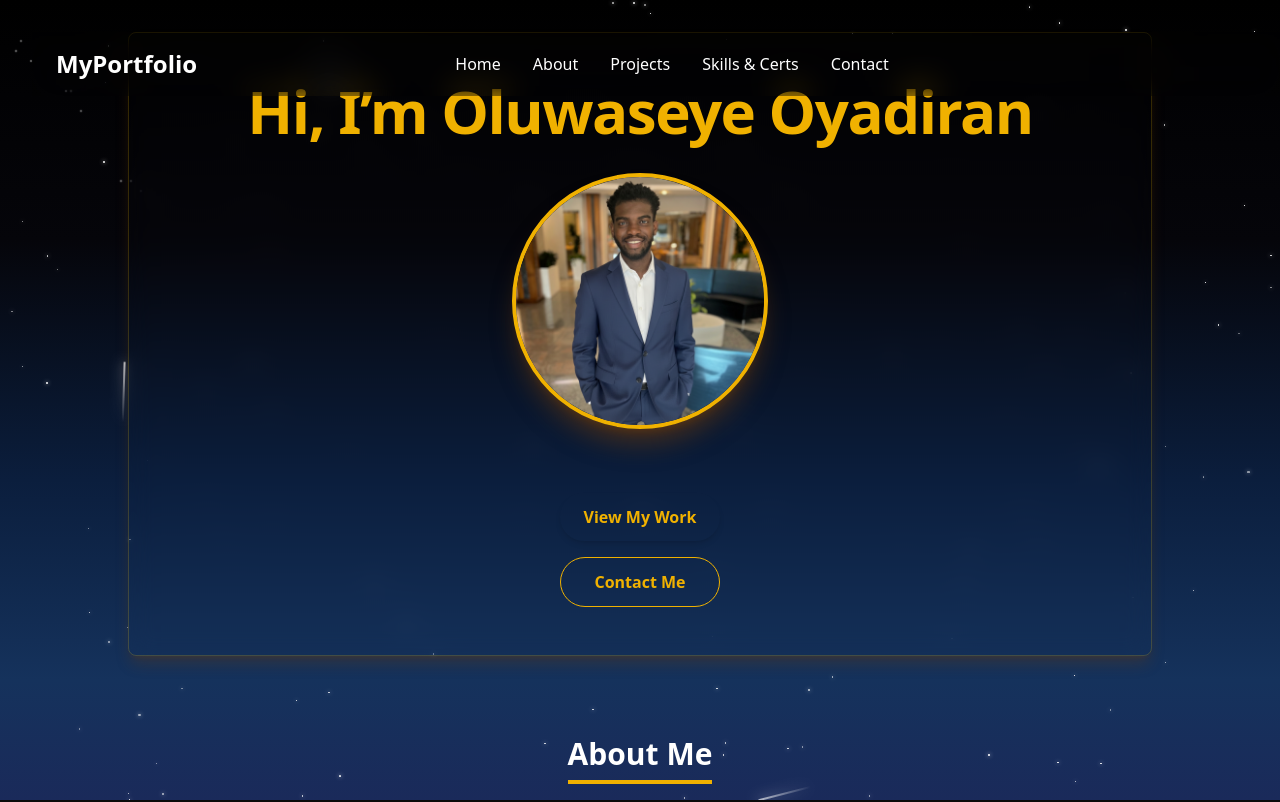
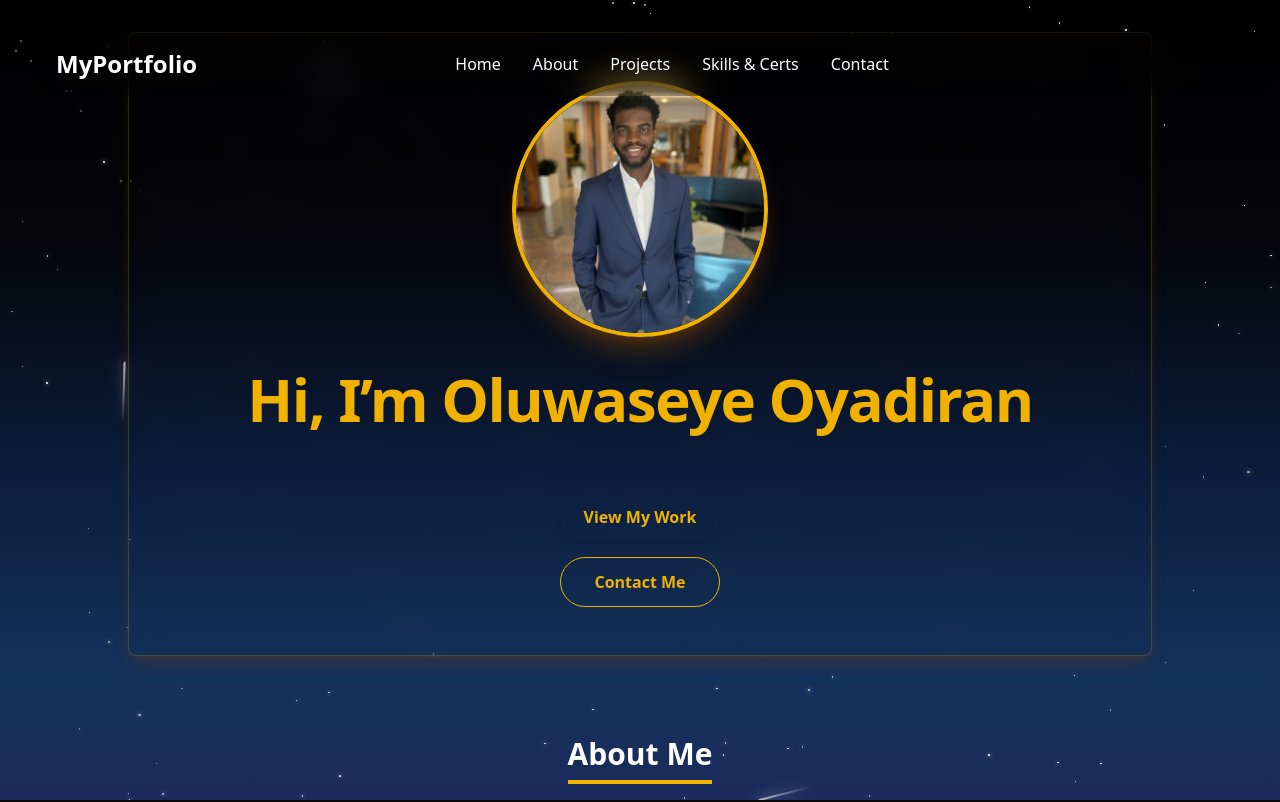
Before and after one commit to seyeoyadiran/Portfolio, a React (Vite) app: page / in a window 1280 px wide. Shown: the top 802 px of the page. Built offline with nearby package versions, Linux system fonts and the light colour scheme.

Commit message:
Moved name below image

```diff
--- a/src/components/Hero.jsx
+++ b/src/components/Hero.jsx
@@ -11,15 +11,7 @@ export default function Hero() {
                  bg-blackLux/40 backdrop-blur-md border border-yellow-400/20 px-6 py-12
                  shadow-lg shadow-yellow-900/30 max-w-5xl mx-auto rounded-lg"
     >
-      {/* Name */}
-      <motion.h1
-        initial={{ opacity: 0, y: 40 }}
-        animate={{ opacity: 1, y: 0 }}
-        transition={{ duration: 1 }}
-        className="text-4xl md:text-6xl font-bold tracking-tight mb-8"
-      >
-        Hi, I’m <span className="text-gold">Oluwaseye Oyadiran</span>
-      </motion.h1>
+
 
       {/* REPLACED: Image in place of the text tagline */}
       <motion.div
@@ -34,6 +26,16 @@ export default function Hero() {
           className="w-48 h-48 sm:w-64 sm:h-64 object-cover rounded-full shadow-xl shadow-yellow-900/50 border-4 border-gold/50"
         />
       </motion.div>
+
+        {/* Name */}
+        <motion.h1
+        initial={{ opacity: 0, y: 40 }}
+        animate={{ opacity: 1, y: 0 }}
+        transition={{ duration: 1 }}
+        className="text-4xl md:text-6xl font-bold tracking-tight mb-8"
+      >
+        Hi, I’m <span className="text-gold">Oluwaseye Oyadiran</span>
+      </motion.h1>
 
       {/* CTA Buttons */}
       <div className="mt-8 flex flex-col sm:flex-row gap-4">
```
